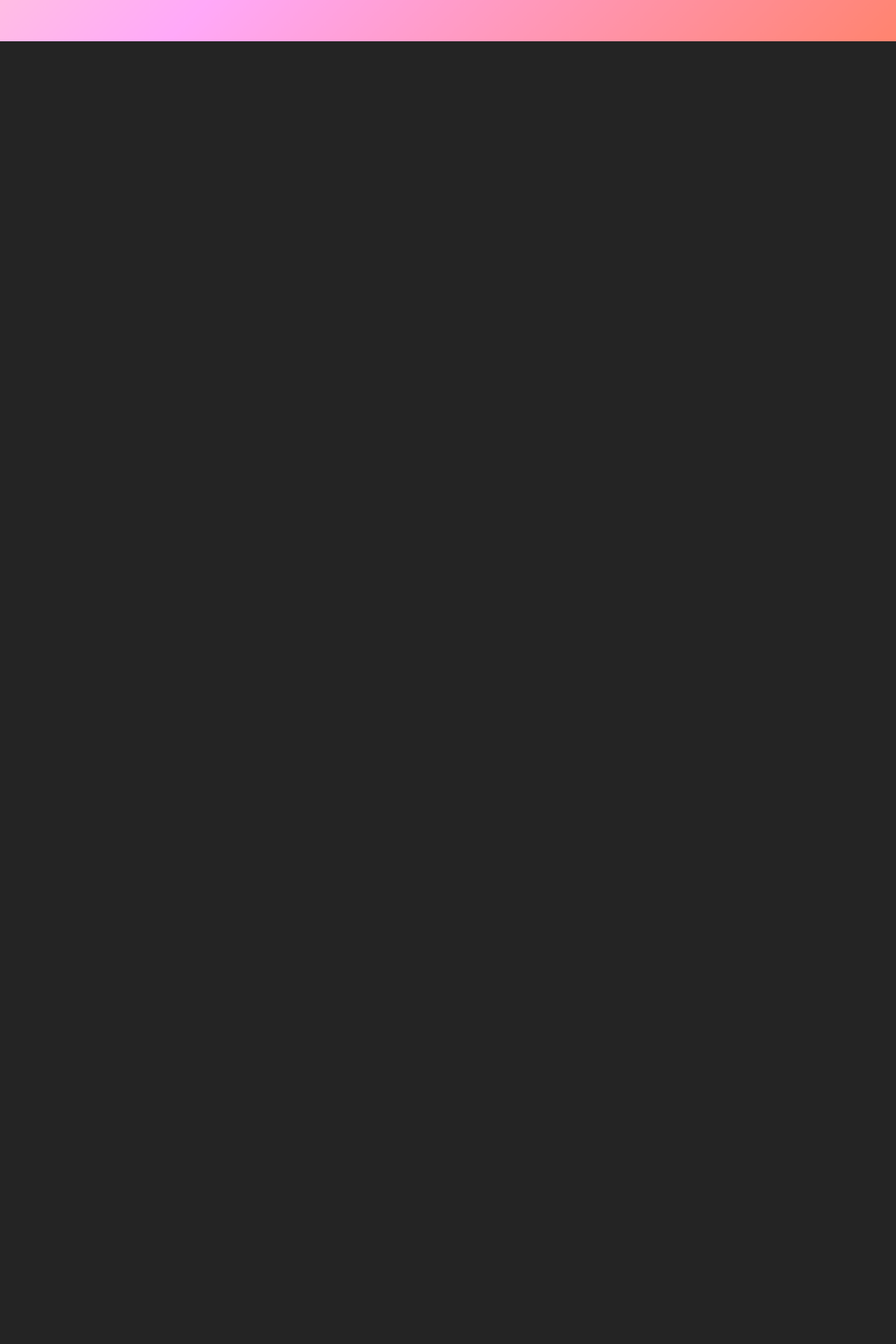
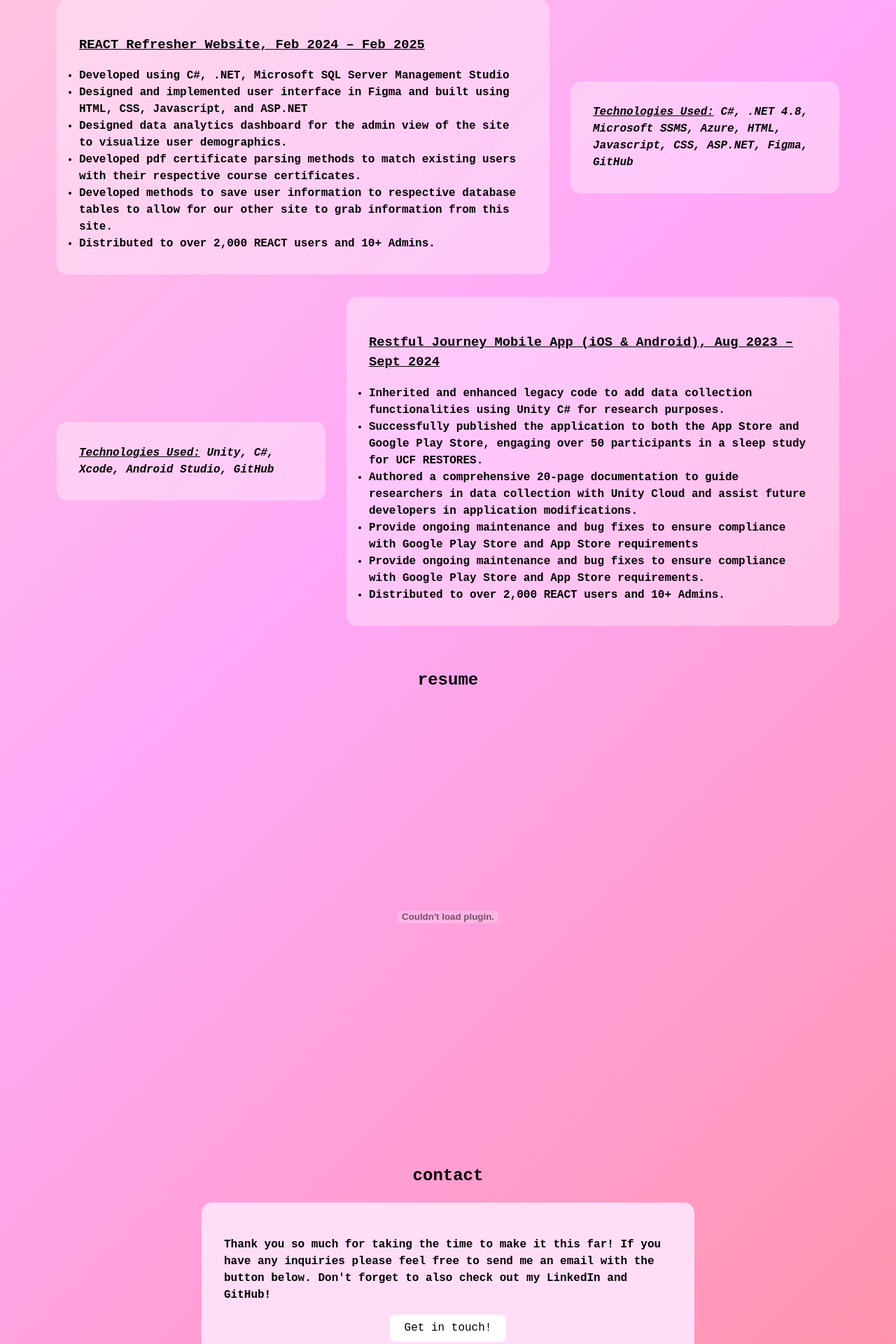
Before and after one commit to nicoleleft/portfolio, a React (Vite) app: page / in a window 1280 px wide. Shown: the part 741-2661 px from the top of the page at 70% size. Before the commit the page ends 800 px from the top, so only its background shows below. Built offline with nearby package versions, Linux system fonts and the light colour scheme.

Commit message:
update rest of sections, add styling

```diff
--- a/package.json
+++ b/package.json
@@ -14,7 +14,7 @@
     "emailjs-com": "^3.2.0",
     "react": "^18.2.0",
     "react-dom": "^18.2.0",
-    "react-router-dom": "^6.11.2",
+    "react-router-dom": "^6.30.0",
     "react-scroll": "^1.8.9"
   },
   "devDependencies": {
@@ -25,6 +25,6 @@
     "eslint-plugin-react": "^7.32.2",
     "eslint-plugin-react-hooks": "^4.6.0",
     "eslint-plugin-react-refresh": "^0.3.4",
-    "vite": "^4.3.2"
+    "vite": "^6.2.5"
   }
 }
--- a/src/About.css
+++ b/src/About.css
@@ -15,8 +15,6 @@ h1 {
 
 .background-image {
     background-size: cover;
-    height: 100vh;
-    background-repeat: no-repeat;
     background-position: center;
     background-image: url("/src/assets/about_me.png");
 }
@@ -26,6 +24,7 @@ h1 {
     height: 100%;
     align-items: center;
     justify-content: space-evenly;
+    padding-top: 80px;
 }
 
 .hero-text {
--- a/src/App.css
+++ b/src/App.css
@@ -8,7 +8,7 @@
   font-weight: 400;
 
   color-scheme: light dark;
-  background-color: #242424;
+  background-color: #ffa9ec;
 
   font-synthesis: none;
   text-rendering: optimizeLegibility;
@@ -51,12 +51,16 @@ button {
 }
 
 .nav {
-  background-color: color(srgb 1 0.9987 0.99 / 0.57);
-  opacity: 70%;
+  background-color: #ffd0d0;
   display: flex;
   justify-content: space-evenly;
   align-items: center;
   max-height: 5rem;
+  position: fixed;
+  position: fixed;
+  top: 0;
+  width: 100%;
+  z-index: 1000; /* make sure it stays above other elements */
 }
 
 .nav ul {
@@ -168,6 +172,53 @@ button {
 
 }
 
-@media only screen and (max-width: 705px) {
+.projects-container {
+  display: flex;
+  justify-content: center;
+  align-items: center;
+  flex-wrap: nowrap;
+}
 
+.projects-card {
+    align-content: center;
+    padding: 2rem;
+    font-weight: 600;
+    text-align: left;
+    background-color: #fefefe57;
+    border-radius: 15px;
+    width: 55%;
+    margin-right: 30px;
 }
+
+.tech-used {
+  align-content: center;
+  padding: 2rem;
+  font-weight: 600;
+  text-align: left;
+  background-color: #fffffc5a;
+  border-radius: 15px;
+  width: 30%;
+}
+
+.contact-card {
+  align-content: center;
+  padding: 2rem;
+  font-weight: 600;
+  text-align: left;
+  background-color: #ffddf7;
+  border-radius: 15px;
+  width: 55%;
+  margin: auto;
+  display: flex;
+  justify-content: center;
+  align-items: center;
+  flex-direction: column;
+}
+
+.contact-button {
+  background-color: white;
+}
+
+.contact-button :hover{
+  background-color: #ffd0d0;
+}
--- a/src/App.jsx
+++ b/src/App.jsx
@@ -14,6 +14,9 @@ function App() {
       <Header/>
       <div id='about'>
         <About/>
+        <Projects/>
+        <Resume/>
+        <Contact/>
       </div>
     </div>
   )
--- a/src/components/Contact.jsx
+++ b/src/components/Contact.jsx
@@ -3,7 +3,7 @@ import contact_pic from '../assets/contact_pic.svg'
 export default function Contact() {
 
     const handleClick = () => {
-        const emailAddress = 'wrightnicole222@gmail.com';
+        const emailAddress = 'wrightnicole2@yahoo.com';
         const subject = '';
         const body = '';
 
@@ -14,7 +14,18 @@ export default function Contact() {
 
     return (
         <>
-            {/*<button onClick={handleClick} className='contact-button'>Get in touch!</button>*/}
+        <div className='contact'>
+            <h2>contact</h2>
+        </div>
+        <div className='contact-card'>
+            <p>Thank you so much for taking the time to make it this far! If you have any
+                inquiries please feel free to send me an email with the button below. Don't forget to also check out my
+                LinkedIn and GitHub! </p>
+            {<button onClick={handleClick} className='contact-button'>Get in touch!</button>}
+        </div>
+           <br></br>
+           <br></br>
+
         </>
     );
 }
--- a/src/components/Projects.jsx
+++ b/src/components/Projects.jsx
@@ -1,6 +1,71 @@
 export default function Projects() {
     return (
         <>
+            <div id="projects">
+                <h2>projects</h2>
+                <div id="Pomodoro Web Application">
+
+                </div>
+                <div id="Pixel Jump Web-based Game">
+
+                </div>
+                <div id="react-refresher" className="projects-container">
+                    <ul className="projects-card">
+                        <h3 style={{textDecoration: "underline"}}>REACT Refresher Website, Feb 2024 – Feb 2025</h3>
+                        <li>
+                            Developed using C#, .NET, Microsoft SQL Server Management Studio
+                        </li>
+                        <li>
+                            Designed and implemented user interface in Figma and built using HTML, CSS, Javascript, and ASP.NET
+                        </li>
+                        <li>
+                            Designed data analytics dashboard for the admin view of the site to visualize user demographics.
+                        </li>
+                        <li>
+                            Developed pdf certificate parsing methods to match existing users with their respective course certificates.
+                        </li>
+                        <li>
+                            Developed methods to save user information to respective database tables to allow for our other site to grab information from this site.
+                        </li>
+                        <li>
+                            Distributed to over 2,000 REACT users and 10+ Admins.
+                        </li>
+
+                    </ul>
+                    <h4 className="tech-used" style={{fontStyle: "italic"}}>
+                         <span style={{textDecoration: "underline"}}>Technologies Used:</span> C#, .NET 4.8, Microsoft SSMS, Azure, HTML, Javascript, CSS, ASP.NET, Figma, GitHub
+                    </h4>
+                </div>
+                <div id="restful-journey" className="projects-container">
+                <h4 className="tech-used" style={{fontStyle: "italic", marginRight: "30px"}}>
+                         <span style={{textDecoration: "underline"}}>Technologies Used:</span> Unity, C#, Xcode, Android Studio, GitHub
+                    </h4>
+                    <ul className="projects-card" style={{marginRight: "0"}}>
+                        <h3 style={{textDecoration: "underline"}}>Restful Journey Mobile App (iOS & Android), Aug 2023 – Sept 2024</h3>
+                        <li>
+                            Inherited and enhanced legacy code to add data collection functionalities using Unity C# for research purposes.
+                        </li>
+                        <li>
+                            Successfully published the application to both the App Store and Google Play Store, engaging over 50 participants in a sleep study for UCF RESTORES.
+                        </li>
+                        <li>
+                            Authored a comprehensive 20-page documentation to guide researchers in data collection with Unity Cloud and assist future developers in application modifications.
+                        </li>
+                        <li>
+                            Provide ongoing maintenance and bug fixes to ensure compliance with Google Play Store and App Store requirements
+                        </li>
+                        <li>
+                            Provide ongoing maintenance and bug fixes to ensure compliance with Google Play Store and App Store requirements.
+                        </li>
+                        <li>
+                            Distributed to over 2,000 REACT users and 10+ Admins.
+                        </li>
+
+                    </ul>
+
+                </div>
+
+            </div>
         </>
     );
 }
--- a/src/components/Resume.jsx
+++ b/src/components/Resume.jsx
@@ -3,9 +3,17 @@ import '../../src/Resume.css';
 export default function Resume(){
     return (
         <>
-            <div>
-
-            </div>
+        <br></br>
+            <div id='resume'>
+                <h2>resume</h2>
+            <embed
+                src="/NicoleEstelleWright_resume.pdf"
+                width="60%"
+                height="600px"
+                type="application/pdf"
+            />
+        </div>
+        <br></br>
         </>
     )
 }
```
Also changed, not shown: 2 other files (tests, documents, lock files or other folders).
